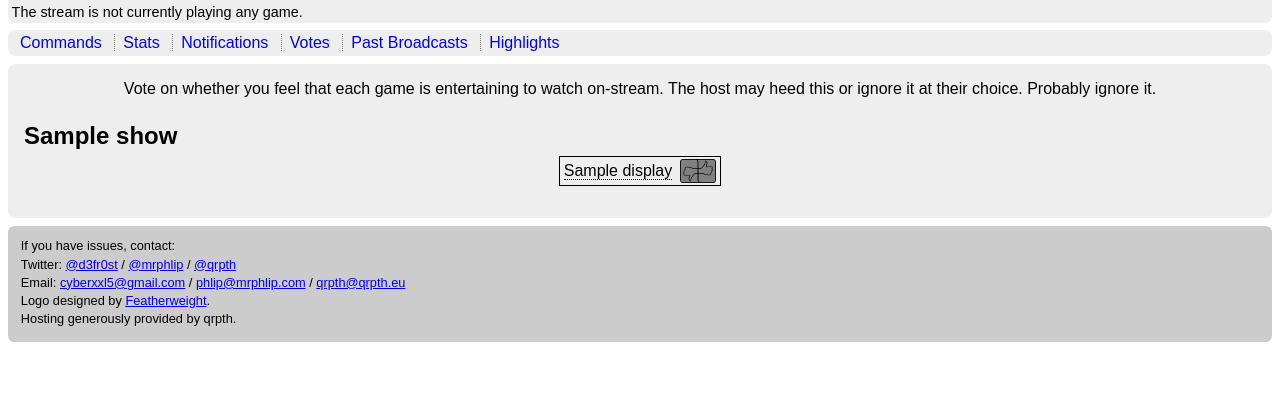
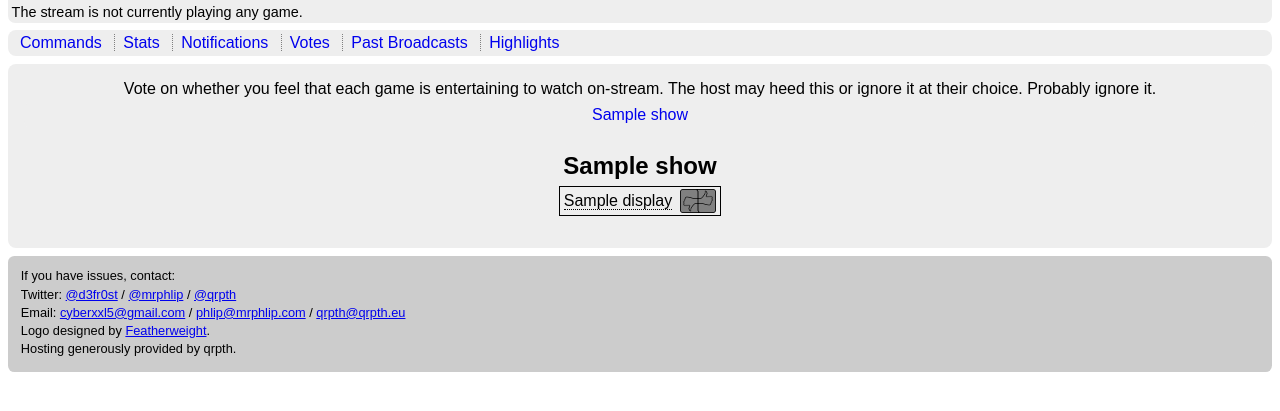
Before and after one commit to mrphlip/lrrbot, a Flask app: template www/templates/votes.html in a window 1280 px wide. Shown: the part 108-519 px from the top of the page. Run offline with Flask 2, Linux system fonts and the light colour scheme; the template is opened without the code that fills it: most values are stand-ins (such as "Sample title", 1, 10 or a date in 2020); parts of the project's set-up code (start-up, migrations or seed data) failed here and were passed over.

Commit message:
Group stats by show (#33): /votes formatting

```diff
--- a/www/templates/votes.html
+++ b/www/templates/votes.html
@@ -6,8 +6,13 @@
 {%endblock%}
 {%block content%}
 <p style="text-align: center">Vote on whether you feel that each game is entertaining to watch on-stream. The host may heed this or ignore it at their choice. Probably ignore it.</p>
+<ol class="menu" style="text-align: center">
 {%for show in shows%}
-<h2>{{show['name']}}</h2>
+    <li{%if loop.index == 1%} class="first"{%endif%}><a href="#show-{{show['id']}}">{{show['name']}}</a></li>
+{%endfor%}
+</ol>
+{%for show in shows%}
+<h2 id="show-{{show['id']}}" style="text-align: center">{{show['name']}}</h2>
 <table class="nicetable votes">
 {%for game in show['games']%}
 <tr class="{{loop.cycle('odd', 'even')}} {%if game['id'] == current_game_id and show['id'] == current_show_id%}current{%endif%}" data-show='{{show['id']}}' data-gameid="{{game['id']|e}}" data-currentvote="{{game['vote']|tojson}}">
```
